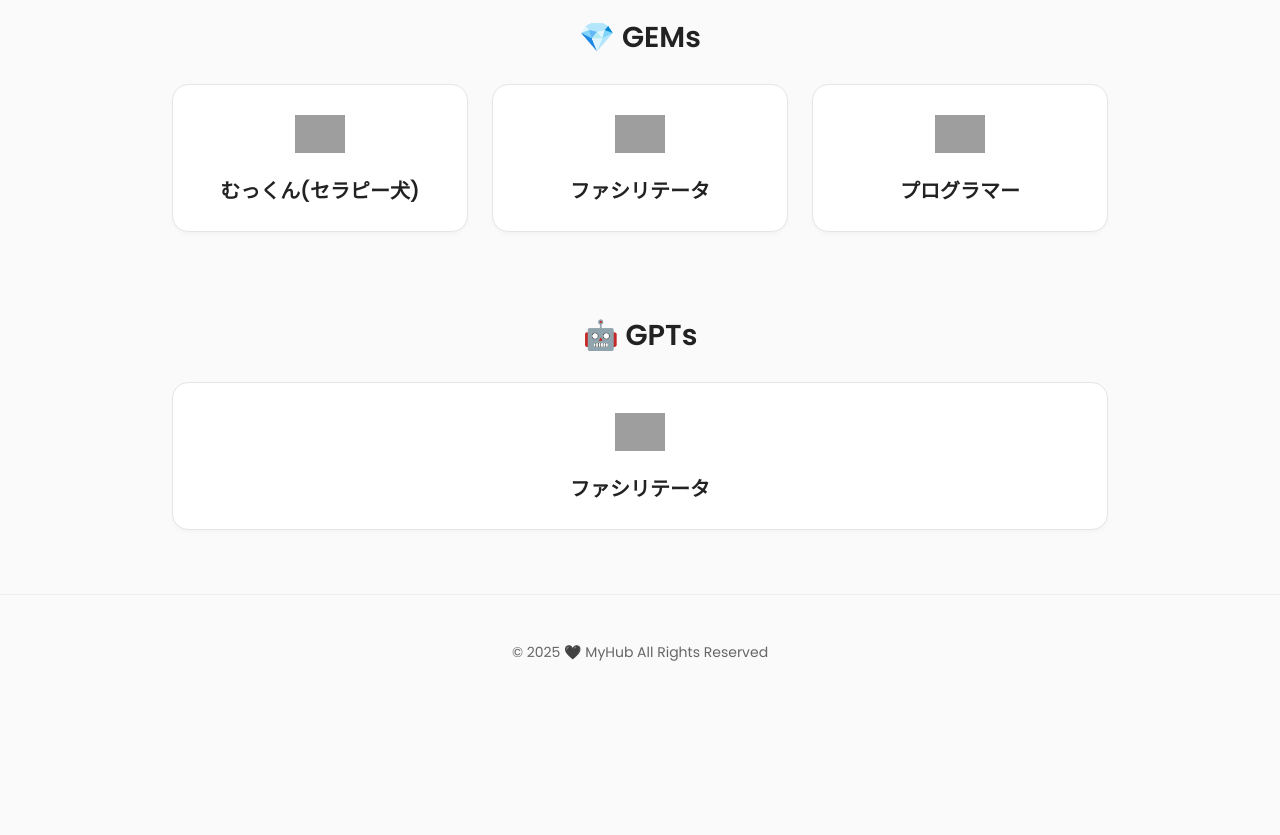
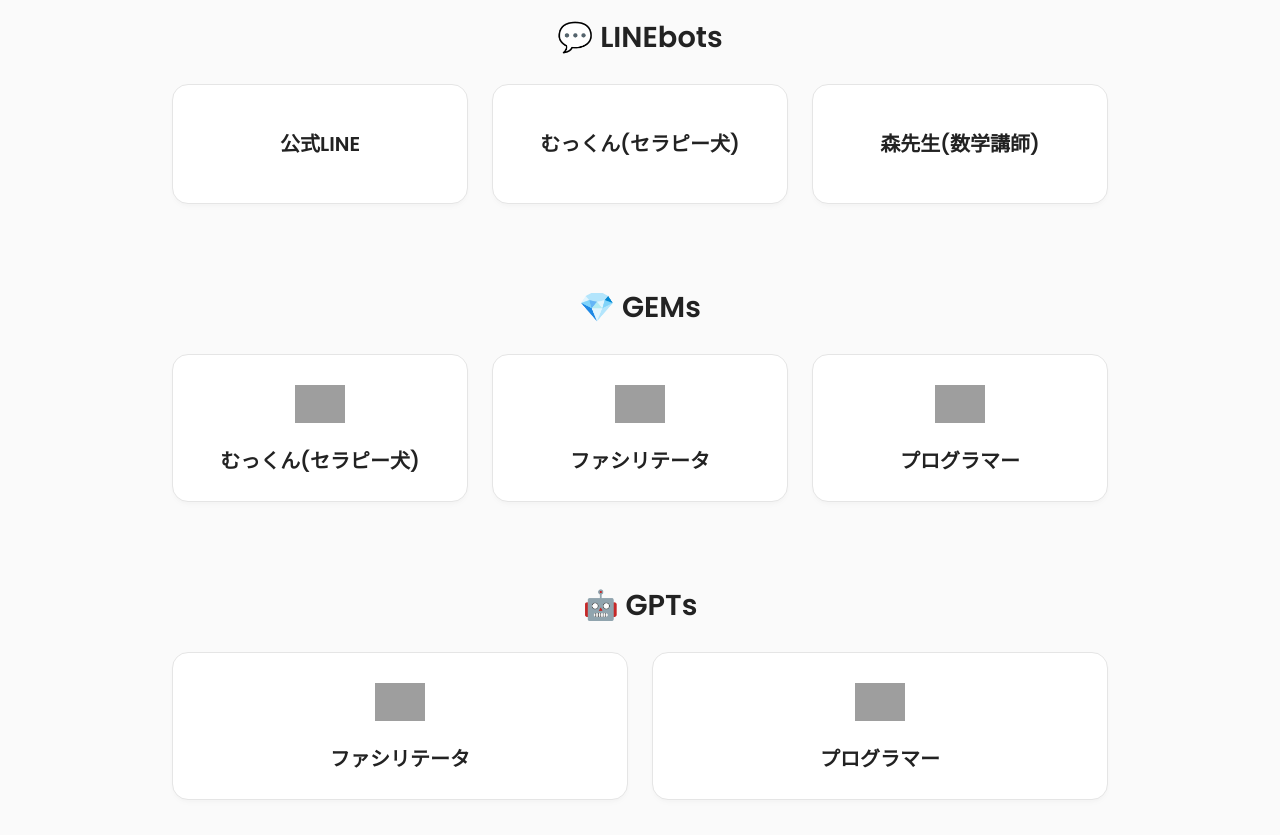
Before and after one commit to yumamcode/my-portfolio, a plain HTML site: page index.html in a window 1280 px wide. Shown: the part 620-1455 px from the top of the page. Before the commit the page ends 1329 px from the top, so only its background shows below. Drawn offline with Linux system fonts and the light colour scheme; grey boxes are pictures that could not be loaded.

Commit message:
LINEbot追加

```diff
--- a/index.html
+++ b/index.html
@@ -59,6 +59,34 @@
         </a>
       </section>
 
+      <!-- LINEbot Section -->
+      <section class="section-group">
+        <h3 class="section-title">💬 LINEbots</h3>
+        <div class="links-grid sub-grid">
+          <a
+            href="https://lin.ee/sUm0pPU"
+            target="_blank"
+            class="link-card small-card"
+          >
+            <h3>公式LINE</h3>
+          </a>
+          <a
+            href="https://lin.ee/uOZEPbe"
+            target="_blank"
+            class="link-card small-card"
+          >
+            <h3>むっくん(セラピー犬)</h3>
+          </a>
+          <a
+            href="https://lin.ee/caOPpf6"
+            target="_blank"
+            class="link-card small-card"
+          >
+            <h3>森先生(数学講師)</h3>
+          </a>
+        </div>
+      </section>
+
       <!-- GEM Section -->
       <section class="section-group">
         <h3 class="section-title">💎 GEMs</h3>
@@ -114,6 +142,18 @@
             />
             <h3>ファシリテータ</h3>
           </a>
+          <a
+            href="https://chatgpt.com/g/g-693ba4c0a1d08191aba31eda76f0f5b1-hurokurama"
+            target="_blank"
+            class="link-card small-card"
+          >
+            <img
+              src="assets/img/programer.png"
+              alt="programer_icon"
+              class="card-icon"
+            />
+            <h3>プログラマー</h3>
+          </a>
         </div>
       </section>
     </main>
```
